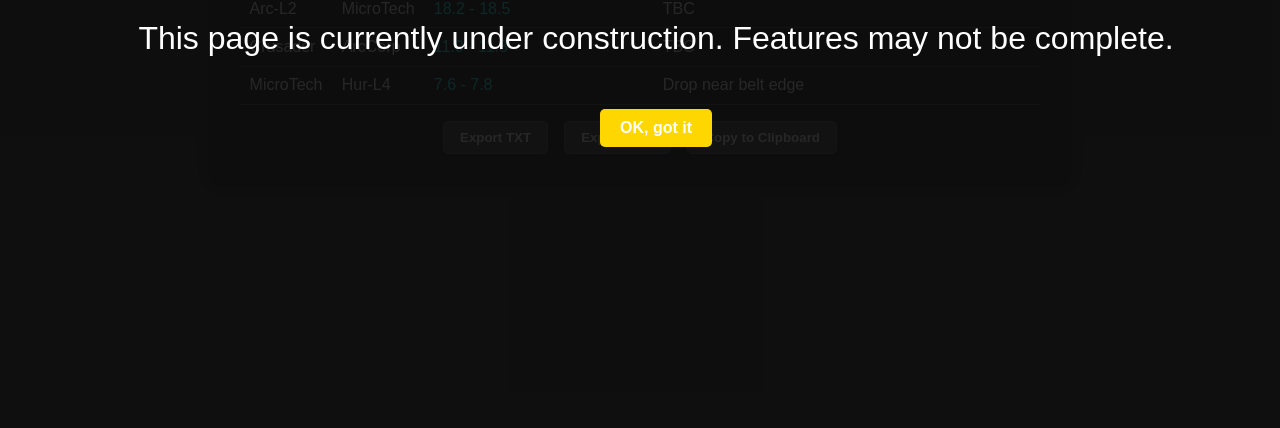
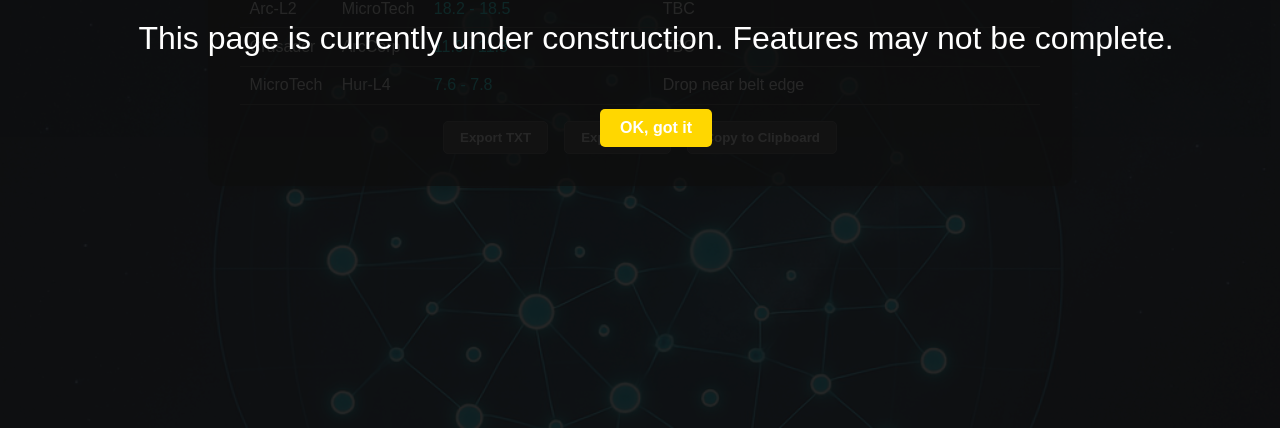
Before and after one commit to henrypalm/SpaceTruckerTools, a website: page AaronsJumpData.html in a window 1280 px wide. Shown: the part 372-800 px from the top of the page. Drawn offline with Linux system fonts and the light colour scheme.

Commit message:
Update AaronsJumpData.html

```diff
--- a/AaronsJumpData.html
+++ b/AaronsJumpData.html
@@ -4,12 +4,12 @@
   <meta charset="UTF-8" />
   <meta name="viewport" content="width=device-width, initial-scale=1.0"/>
   <title>Aaron's Jump Data</title>
-  <link rel="icon" href="JumpDataIcon.ico" type="image/x-icon" />
+  <link rel="icon" href="imgs/JumpDataIcon.ico" type="image/x-icon" />
   <style>
     body {
       padding-bottom: 120px;
       background-color: #111;
-      background-image: url('QuantumBackground.png');
+      background-image: url('imgs/QuantumBackground.png');
       background-size: cover;
       background-repeat: no-repeat;
       background-attachment: fixed;
```
